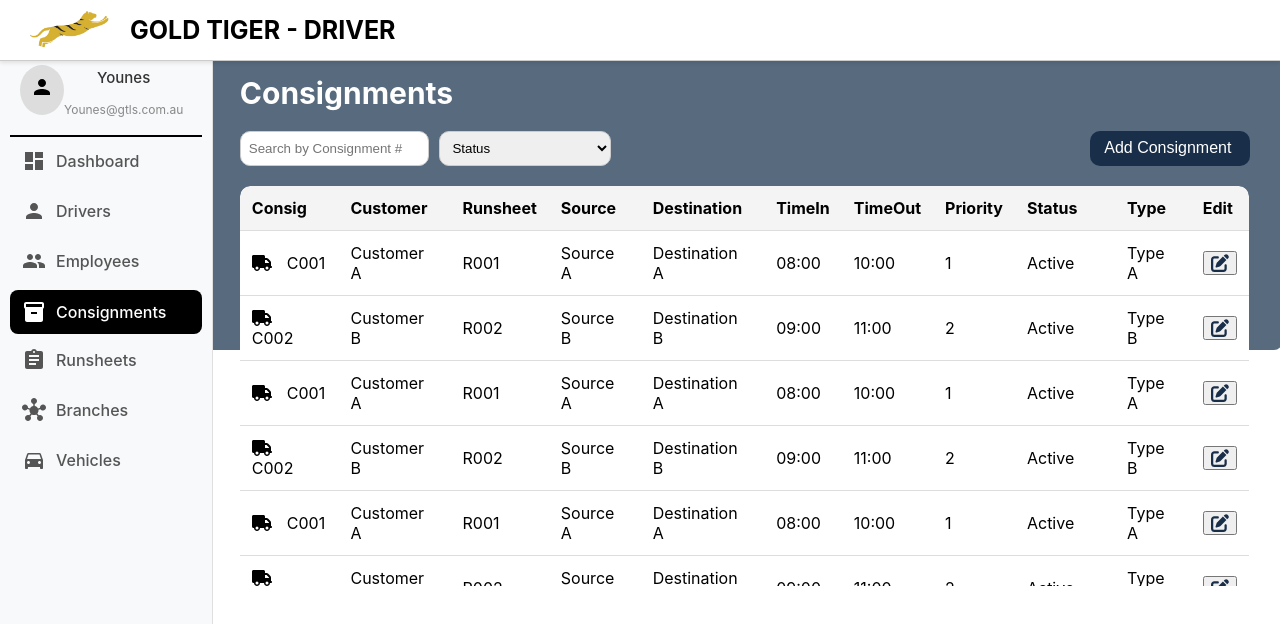
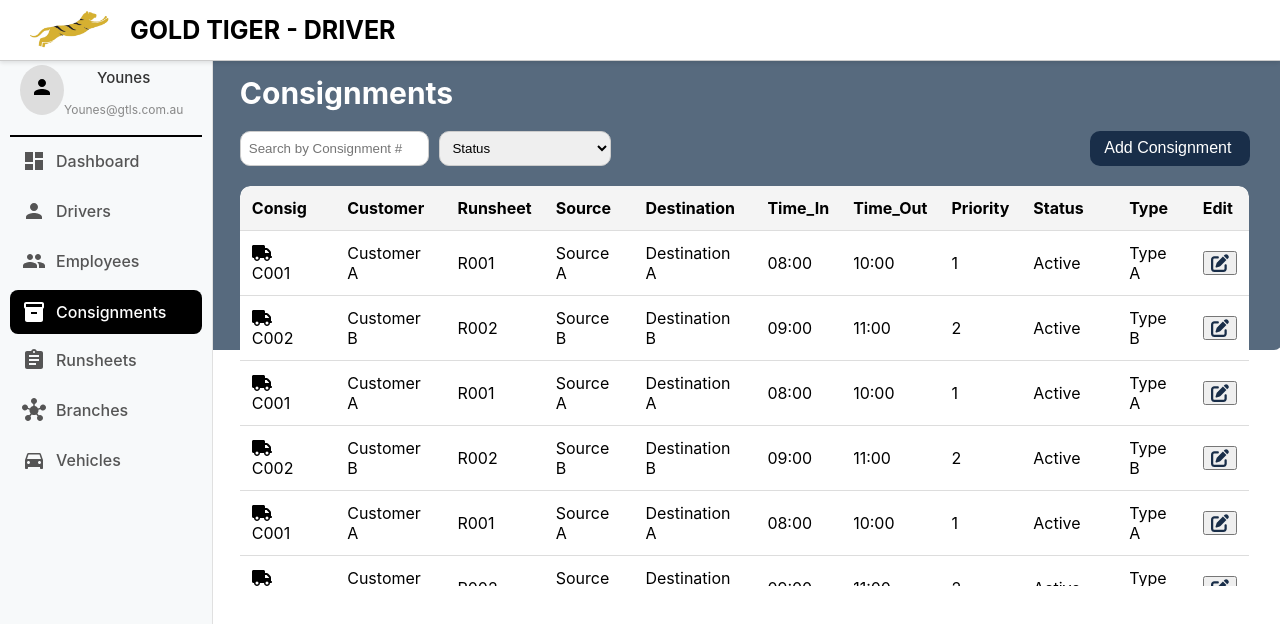
Before and after one commit to 202205670/Admin-Dashboard, a React (Create React App) app: page /consignments in a window 1280 px wide. Shown: the top 624 px of the page. Built offline with nearby package versions, Linux system fonts and the light colour scheme.

Commit message:
Your commit message

```diff
--- a/src/App.js
+++ b/src/App.js
@@ -21,6 +21,7 @@ import AddConsignment from "./pages/Consignments/AddConsignment";
 import EditConsignment from "./pages/Consignments/EditConsignment";
 
 import Runsheets from "./pages/Runsheets/RunsheetsPage";
+import RunsheetsDetails from "./pages/Runsheets/RunsheetsDetails";
 import AddRunsheet from "./pages/Runsheets/AddRunsheet";
 import EditRunsheet from "./pages/Runsheets/EditRunsheet";
 
--- a/src/pages/Consignments/ConsignmentsPage.jsx
+++ b/src/pages/Consignments/ConsignmentsPage.jsx
@@ -11,34 +11,34 @@ const ConsignmentsPage = ({ updateConsignmentCount, showRecords }) => {
   const [status, setStatus] = useState("");
   const [consignmentsData, setConsignmentsData] = useState([
     // Sample data - replace with actual data source
-    { id: 1, consig: "C001", customer: "Customer A", runsheet: "R001", source: "Source A", destination: "Destination A", timeIn: "08:00", timeOut: "10:00", priority: "1", status: "Active", type: "Type A" },
-    { id: 2, consig: "C002", customer: "Customer B", runsheet: "R002", source: "Source B", destination: "Destination B", timeIn: "09:00", timeOut: "11:00", priority: "2", status: "Active", type: "Type B" },
-    { id: 1, consig: "C001", customer: "Customer A", runsheet: "R001", source: "Source A", destination: "Destination A", timeIn: "08:00", timeOut: "10:00", priority: "1", status: "Active", type: "Type A" },
-    { id: 2, consig: "C002", customer: "Customer B", runsheet: "R002", source: "Source B", destination: "Destination B", timeIn: "09:00", timeOut: "11:00", priority: "2", status: "Active", type: "Type B" },
-    { id: 1, consig: "C001", customer: "Customer A", runsheet: "R001", source: "Source A", destination: "Destination A", timeIn: "08:00", timeOut: "10:00", priority: "1", status: "Active", type: "Type A" },
-    { id: 2, consig: "C002", customer: "Customer B", runsheet: "R002", source: "Source B", destination: "Destination B", timeIn: "09:00", timeOut: "11:00", priority: "2", status: "Active", type: "Type B" },
-    { id: 1, consig: "C001", customer: "Customer A", runsheet: "R001", source: "Source A", destination: "Destination A", timeIn: "08:00", timeOut: "10:00", priority: "1", status: "Active", type: "Type A" },
-    { id: 2, consig: "C002", customer: "Customer B", runsheet: "R002", source: "Source B", destination: "Destination B", timeIn: "09:00", timeOut: "11:00", priority: "2", status: "Not Active", type: "Type B" },
-    { id: 1, consig: "C001", customer: "Customer A", runsheet: "R001", source: "Source A", destination: "Destination A", timeIn: "08:00", timeOut: "10:00", priority: "1", status: "Active", type: "Type A" },
-    { id: 2, consig: "C002", customer: "Customer B", runsheet: "R002", source: "Source B", destination: "Destination B", timeIn: "09:00", timeOut: "11:00", priority: "2", status: "Not Active", type: "Type B" },
-    { id: 1, consig: "C001", customer: "Customer A", runsheet: "R001", source: "Source A", destination: "Destination A", timeIn: "08:00", timeOut: "10:00", priority: "1", status: "Active", type: "Type A" },
-    { id: 2, consig: "C002", customer: "Customer B", runsheet: "R002", source: "Source B", destination: "Destination B", timeIn: "09:00", timeOut: "11:00", priority: "2", status: "Not Active", type: "Type B" },
-    { id: 1, consig: "C001", customer: "Customer A", runsheet: "R001", source: "Source A", destination: "Destination A", timeIn: "08:00", timeOut: "10:00", priority: "1", status: "Active", type: "Type A" },
-    { id: 2, consig: "C002", customer: "Customer B", runsheet: "R002", source: "Source B", destination: "Destination B", timeIn: "09:00", timeOut: "11:00", priority: "2", status: "Not Active", type: "Type B" },
-    { id: 1, consig: "C001", customer: "Customer A", runsheet: "R001", source: "Source A", destination: "Destination A", timeIn: "08:00", timeOut: "10:00", priority: "1", status: "Active", type: "Type A" },
-    { id: 2, consig: "C002", customer: "Customer B", runsheet: "R002", source: "Source B", destination: "Destination B", timeIn: "09:00", timeOut: "11:00", priority: "2", status: "Not Active", type: "Type B" },
-    { id: 1, consig: "C001", customer: "Customer A", runsheet: "R001", source: "Source A", destination: "Destination A", timeIn: "08:00", timeOut: "10:00", priority: "1", status: "Active", type: "Type A" },
-    { id: 2, consig: "C002", customer: "Customer B", runsheet: "R002", source: "Source B", destination: "Destination B", timeIn: "09:00", timeOut: "11:00", priority: "2", status: "Not Active", type: "Type B" },
-    { id: 1, consig: "C001", customer: "Customer A", runsheet: "R001", source: "Source A", destination: "Destination A", timeIn: "08:00", timeOut: "10:00", priority: "1", status: "Active", type: "Type A" },
-    { id: 2, consig: "C002", customer: "Customer B", runsheet: "R002", source: "Source B", destination: "Destination B", timeIn: "09:00", timeOut: "11:00", priority: "2", status: "Not Active", type: "Type B" },
-    { id: 1, consig: "C001", customer: "Customer A", runsheet: "R001", source: "Source A", destination: "Destination A", timeIn: "08:00", timeOut: "10:00", priority: "1", status: "Active", type: "Type A" },
-    { id: 2, consig: "C002", customer: "Customer B", runsheet: "R002", source: "Source B", destination: "Destination B", timeIn: "09:00", timeOut: "11:00", priority: "2", status: "Not Active", type: "Type B" },
-    { id: 1, consig: "C001", customer: "Customer A", runsheet: "R001", source: "Source A", destination: "Destination A", timeIn: "08:00", timeOut: "10:00", priority: "1", status: "Active", type: "Type A" },
-    { id: 2, consig: "C002", customer: "Customer B", runsheet: "R002", source: "Source B", destination: "Destination B", timeIn: "09:00", timeOut: "11:00", priority: "2", status: "Not Active", type: "Type B" },
-    { id: 1, consig: "C001", customer: "Customer A", runsheet: "R001", source: "Source A", destination: "Destination A", timeIn: "08:00", timeOut: "10:00", priority: "1", status: "Active", type: "Type A" },
-    { id: 2, consig: "C002", customer: "Customer B", runsheet: "R002", source: "Source B", destination: "Destination B", timeIn: "09:00", timeOut: "11:00", priority: "2", status: "Not Active", type: "Type B" },
-    { id: 1, consig: "C001", customer: "Customer A", runsheet: "R001", source: "Source A", destination: "Destination A", timeIn: "08:00", timeOut: "10:00", priority: "1", status: "Active", type: "Type A" },
-    { id: 2, consig: "C002", customer: "Customer B", runsheet: "R002", source: "Source B", destination: "Destination B", timeIn: "09:00", timeOut: "11:00", priority: "2", status: "Not Active", type: "Type B" },
+    { id: 1, consig: "C001", customer: "Customer A", runsheet: "R001", source: "Source A", destination: "Destination A", time_In: "08:00", time_Out: "10:00", priority: "1", status: "Active", type: "Type A" },
+    { id: 2, consig: "C002", customer: "Customer B", runsheet: "R002", source: "Source B", destination: "Destination B", time_In: "09:00", time_Out: "11:00", priority: "2", status: "Active", type: "Type B" },
+    { id: 1, consig: "C001", customer: "Customer A", runsheet: "R001", source: "Source A", destination: "Destination A", time_In: "08:00", time_Out: "10:00", priority: "1", status: "Active", type: "Type A" },
+    { id: 2, consig: "C002", customer: "Customer B", runsheet: "R002", source: "Source B", destination: "Destination B", time_In: "09:00", time_Out: "11:00", priority: "2", status: "Active", type: "Type B" },
+    { id: 1, consig: "C001", customer: "Customer A", runsheet: "R001", source: "Source A", destination: "Destination A", time_In: "08:00", time_Out: "10:00", priority: "1", status: "Active", type: "Type A" },
+    { id: 2, consig: "C002", customer: "Customer B", runsheet: "R002", source: "Source B", destination: "Destination B", time_In: "09:00", time_Out: "11:00", priority: "2", status: "Active", type: "Type B" },
+    { id: 1, consig: "C001", customer: "Customer A", runsheet: "R001", source: "Source A", destination: "Destination A", time_In: "08:00", time_Out: "10:00", priority: "1", status: "Active", type: "Type A" },
+    { id: 2, consig: "C002", customer: "Customer B", runsheet: "R002", source: "Source B", destination: "Destination B", time_In: "09:00", time_Out: "11:00", priority: "2", status: "Not Active", type: "Type B" },
+    { id: 1, consig: "C001", customer: "Customer A", runsheet: "R001", source: "Source A", destination: "Destination A", time_In: "08:00", time_Out: "10:00", priority: "1", status: "Active", type: "Type A" },
+    { id: 2, consig: "C002", customer: "Customer B", runsheet: "R002", source: "Source B", destination: "Destination B", time_In: "09:00", time_Out: "11:00", priority: "2", status: "Not Active", type: "Type B" },
+    { id: 1, consig: "C001", customer: "Customer A", runsheet: "R001", source: "Source A", destination: "Destination A", time_In: "08:00", time_Out: "10:00", priority: "1", status: "Active", type: "Type A" },
+    { id: 2, consig: "C002", customer: "Customer B", runsheet: "R002", source: "Source B", destination: "Destination B", time_In: "09:00", time_Out: "11:00", priority: "2", status: "Not Active", type: "Type B" },
+    { id: 1, consig: "C001", customer: "Customer A", runsheet: "R001", source: "Source A", destination: "Destination A", time_In: "08:00", time_Out: "10:00", priority: "1", status: "Active", type: "Type A" },
+    { id: 2, consig: "C002", customer: "Customer B", runsheet: "R002", source: "Source B", destination: "Destination B", time_In: "09:00", time_Out: "11:00", priority: "2", status: "Not Active", type: "Type B" },
+    { id: 1, consig: "C001", customer: "Customer A", runsheet: "R001", source: "Source A", destination: "Destination A", time_In: "08:00", time_Out: "10:00", priority: "1", status: "Active", type: "Type A" },
+    { id: 2, consig: "C002", customer: "Customer B", runsheet: "R002", source: "Source B", destination: "Destination B", time_In: "09:00", time_Out: "11:00", priority: "2", status: "Not Active", type: "Type B" },
+    { id: 1, consig: "C001", customer: "Customer A", runsheet: "R001", source: "Source A", destination: "Destination A", time_In: "08:00", time_Out: "10:00", priority: "1", status: "Active", type: "Type A" },
+    { id: 2, consig: "C002", customer: "Customer B", runsheet: "R002", source: "Source B", destination: "Destination B", time_In: "09:00", time_Out: "11:00", priority: "2", status: "Not Active", type: "Type B" },
+    { id: 1, consig: "C001", customer: "Customer A", runsheet: "R001", source: "Source A", destination: "Destination A", time_In: "08:00", time_Out: "10:00", priority: "1", status: "Active", type: "Type A" },
+    { id: 2, consig: "C002", customer: "Customer B", runsheet: "R002", source: "Source B", destination: "Destination B", time_In: "09:00", time_Out: "11:00", priority: "2", status: "Not Active", type: "Type B" },
+    { id: 1, consig: "C001", customer: "Customer A", runsheet: "R001", source: "Source A", destination: "Destination A", time_In: "08:00", time_Out: "10:00", priority: "1", status: "Active", type: "Type A" },
+    { id: 2, consig: "C002", customer: "Customer B", runsheet: "R002", source: "Source B", destination: "Destination B", time_In: "09:00", time_Out: "11:00", priority: "2", status: "Not Active", type: "Type B" },
+    { id: 1, consig: "C001", customer: "Customer A", runsheet: "R001", source: "Source A", destination: "Destination A", time_In: "08:00", time_Out: "10:00", priority: "1", status: "Active", type: "Type A" },
+    { id: 2, consig: "C002", customer: "Customer B", runsheet: "R002", source: "Source B", destination: "Destination B", time_In: "09:00", time_Out: "11:00", priority: "2", status: "Not Active", type: "Type B" },
+    { id: 1, consig: "C001", customer: "Customer A", runsheet: "R001", source: "Source A", destination: "Destination A", time_In: "08:00", time_Out: "10:00", priority: "1", status: "Active", type: "Type A" },
+    { id: 2, consig: "C002", customer: "Customer B", runsheet: "R002", source: "Source B", destination: "Destination B", time_In: "09:00", time_Out: "11:00", priority: "2", status: "Not Active", type: "Type B" },
+    { id: 1, consig: "C001", customer: "Customer A", runsheet: "R001", source: "Source A", destination: "Destination A", time_In: "08:00", time_Out: "10:00", priority: "1", status: "Active", type: "Type A" },
+    { id: 2, consig: "C002", customer: "Customer B", runsheet: "R002", source: "Source B", destination: "Destination B", time_In: "09:00", time_Out: "11:00", priority: "2", status: "Not Active", type: "Type B" },
 
   ]);
 
@@ -74,8 +74,8 @@ const ConsignmentsPage = ({ updateConsignmentCount, showRecords }) => {
           "runsheet", // Updated to runsheet#
           "source",
           "destination",
-          "timeIn",
-          "timeOut",
+          "time_In",
+          "time_Out",
           "priority",
           "status",
           "type",
```
Also changed, not shown: src/pages/Runsheets/RunsheetsDetails.jsx (added).
